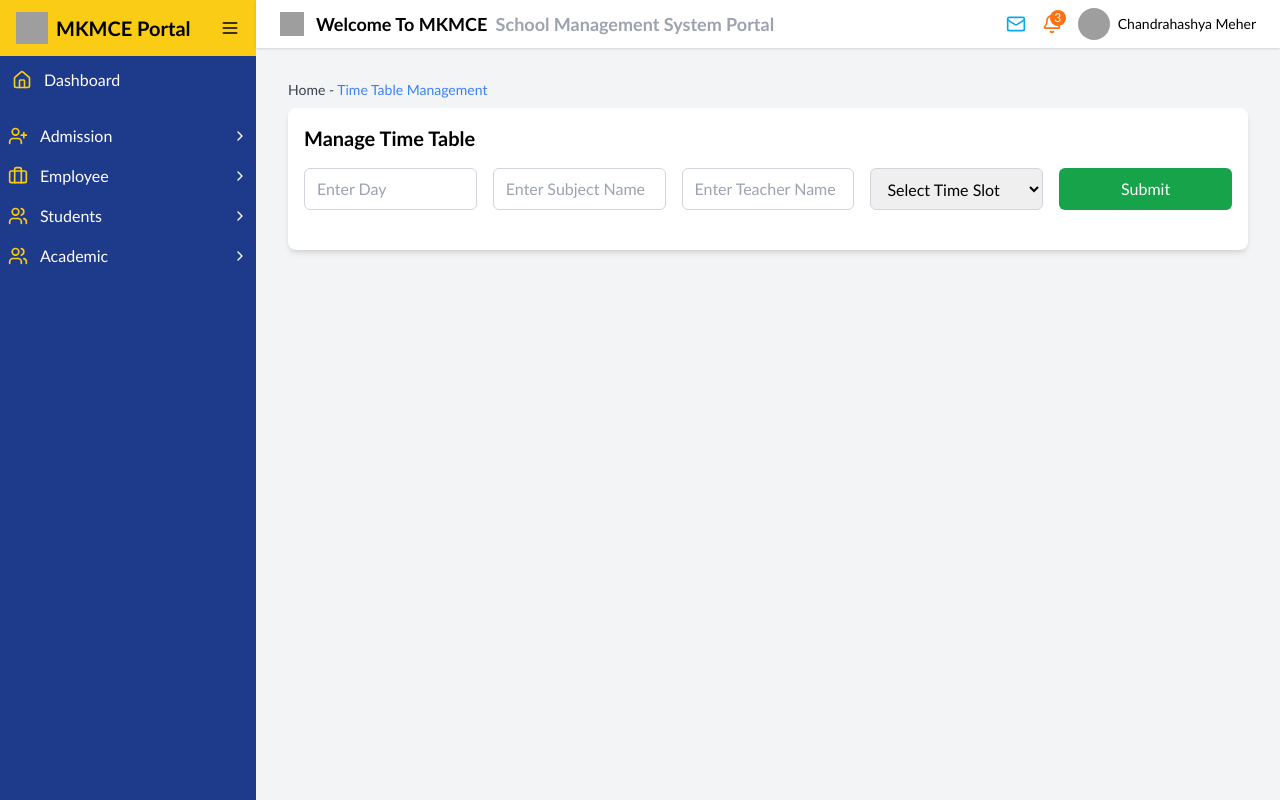
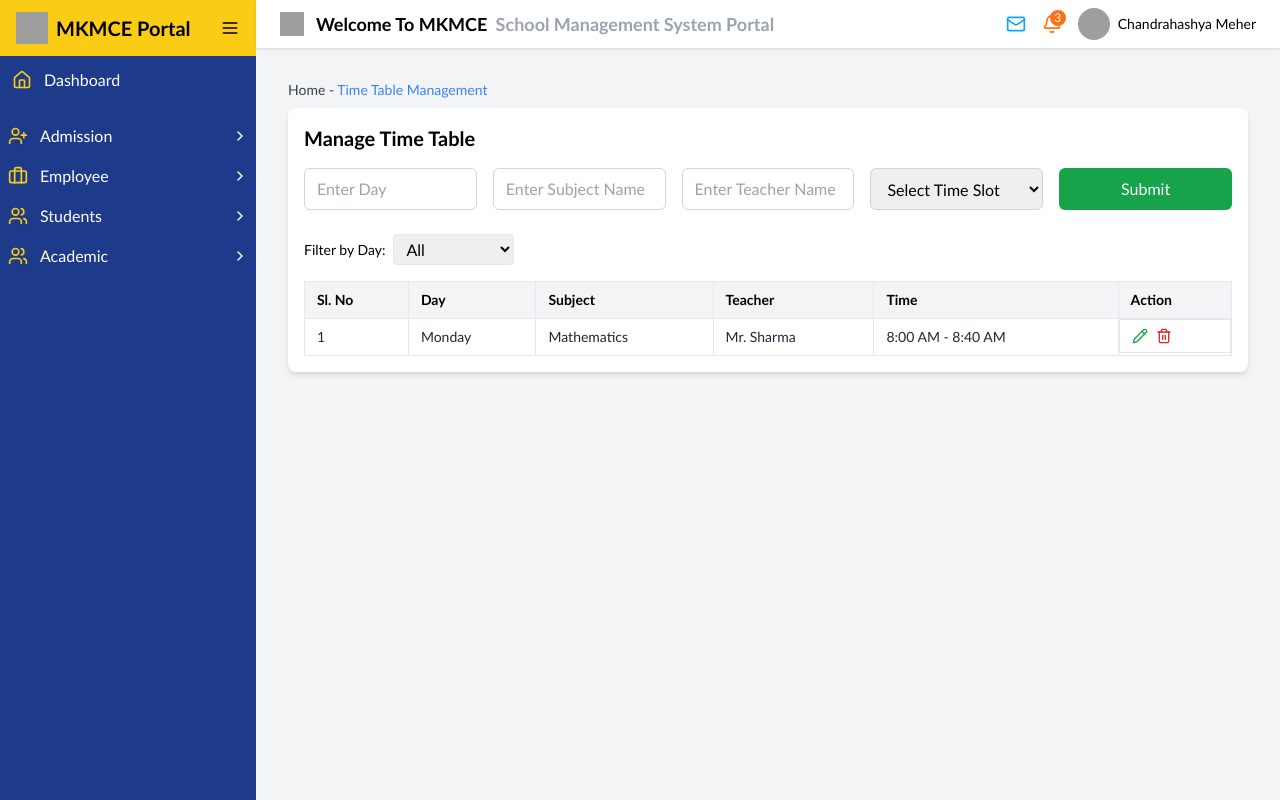
Before and after one commit to Tarunmeher/mkmce-client, a React (Vite) app: page /Academic/timetablemanagement in a window 1280 px wide. Built offline with nearby package versions, Linux system fonts and the light colour scheme; grey boxes are pictures that could not be loaded.

Commit message:
update time table managemant

```diff
--- a/src/Portal/Academic/TimeTableManagement.jsx
+++ b/src/Portal/Academic/TimeTableManagement.jsx
@@ -1,6 +1,74 @@
-import React from "react";
+import React, { useState } from "react";
+import { Pencil, Trash2 } from "lucide-react";
 
 const TimeTableManagement = () => {
+  const [day, setDay] = useState("");
+  const [subject, setSubject] = useState("");
+  const [teacher, setTeacher] = useState("");
+  const [timeSlot, setTimeSlot] = useState("");
+  const [timeTable, setTimeTable] = useState([
+    {
+      id: 1,
+      day: "Monday",
+      subject: "Mathematics",
+      teacher: "Mr. Sharma",
+      timeSlot: "8:00 AM - 8:40 AM",
+    },
+  ]);
+  const [filterDay, setFilterDay] = useState("All");
+  const [editId, setEditId] = useState(null);
+
+  // Handle Submit (Add or Update)
+  const handleSubmit = () => {
+    if (!day || !subject || !teacher || !timeSlot) {
+      return alert("⚠️ Please fill all fields");
+    }
+
+    if (editId) {
+      // Update existing record
+      setTimeTable((prev) =>
+        prev.map((item) =>
+          item.id === editId ? { id: editId, day, subject, teacher, timeSlot } : item
+        )
+      );
+      setEditId(null);
+    } else {
+      // Add new record
+      const newItem = {
+        id: Date.now(),
+        day,
+        subject,
+        teacher,
+        timeSlot,
+      };
+      setTimeTable([...timeTable, newItem]);
+    }
+
+    // Reset fields
+    setDay("");
+    setSubject("");
+    setTeacher("");
+    setTimeSlot("");
+  };
+
+  // Handle Edit
+  const handleEdit = (item) => {
+    setDay(item.day);
+    setSubject(item.subject);
+    setTeacher(item.teacher);
+    setTimeSlot(item.timeSlot);
+    setEditId(item.id);
+  };
+
+  // Handle Delete
+  const handleDelete = (id) => {
+    setTimeTable(timeTable.filter((item) => item.id !== id));
+  };
+
+  // Filter Data
+  const filteredData =
+    filterDay === "All" ? timeTable : timeTable.filter((item) => item.day === filterDay);
+
   return (
     <div className="p-4 bg-gray-100 min-h-screen">
       {/* Breadcrumb */}
@@ -17,29 +85,104 @@ const TimeTableManagement = () => {
           <input
             type="text"
             placeholder="Enter Day"
+            value={day}
+            onChange={(e) => setDay(e.target.value)}
             className="border border-gray-300 px-3 py-2 rounded-md w-full"
           />
           <input
             type="text"
             placeholder="Enter Subject Name"
+            value={subject}
+            onChange={(e) => setSubject(e.target.value)}
             className="border border-gray-300 px-3 py-2 rounded-md w-full"
           />
           <input
             type="text"
             placeholder="Enter Teacher Name"
+            value={teacher}
+            onChange={(e) => setTeacher(e.target.value)}
             className="border border-gray-300 px-3 py-2 rounded-md w-full"
           />
-          <select className="border border-gray-300 px-3 py-2 rounded-md w-full">
-            <option>Select Time Slot</option>
+          <select
+            value={timeSlot}
+            onChange={(e) => setTimeSlot(e.target.value)}
+            className="border border-gray-300 px-3 py-2 rounded-md w-full"
+          >
+            <option value="">Select Time Slot</option>
             <option>8:00 AM - 8:40 AM</option>
             <option>8:40 AM - 9:20 AM</option>
-            <option>9:20 AM - 10:00 PM</option>
-            <option>10:00 PM - 10:40 PM</option>
-            <option>10:40 PM - 11:00 PM</option>
+            <option>9:20 AM - 10:00 AM</option>
+            <option>10:00 AM - 10:40 AM</option>
+            <option>10:40 AM - 11:20 AM</option>
           </select>
-          <button className="bg-green-600 text-white px-4 py-2 rounded-md hover:bg-green-700">
-            Submit
+          <button
+            onClick={handleSubmit}
+            className="bg-green-600 text-white px-4 py-2 rounded-md hover:bg-green-700"
+          >
+            {editId ? "Update" : "Submit"}
           </button>
+        </div>
+
+        {/* Filter */}
+        <div className="flex items-center gap-2 mb-4">
+          <label className="text-sm font-medium">Filter by Day:</label>
+          <select
+            className="border px-2 py-1 rounded"
+            value={filterDay}
+            onChange={(e) => setFilterDay(e.target.value)}
+          >
+            <option value="All">All</option>
+            <option>Monday</option>
+            <option>Tuesday</option>
+            <option>Wednesday</option>
+            <option>Thursday</option>
+            <option>Friday</option>
+            <option>Saturday</option>
+          </select>
+        </div>
+
+        {/* Table */}
+        <div className="overflow-x-auto">
+          <table className="w-full text-sm border border-gray-200">
+            <thead className="bg-gray-100">
+              <tr className="text-left">
+                <th className="border px-3 py-2">Sl. No</th>
+                <th className="border px-3 py-2">Day</th>
+                <th className="border px-3 py-2">Subject</th>
+                <th className="border px-3 py-2">Teacher</th>
+                <th className="border px-3 py-2">Time</th>
+                <th className="border px-3 py-2">Action</th>
+              </tr>
+            </thead>
+            <tbody>
+              {filteredData.map((item, index) => (
+                <tr key={item.id} className="text-gray-800">
+                  <td className="border px-3 py-2">{index + 1}</td>
+                  <td className="border px-3 py-2">{item.day}</td>
+                  <td className="border px-3 py-2">{item.subject}</td>
+                  <td className="border px-3 py-2">{item.teacher}</td>
+                  <td className="border px-3 py-2">{item.timeSlot}</td>
+                  <td className="border px-3 py-2 flex items-center gap-2">
+                    <Pencil
+                      className="w-4 h-4 text-green-600 cursor-pointer"
+                      onClick={() => handleEdit(item)}
+                    />
+                    <Trash2
+                      className="w-4 h-4 text-red-600 cursor-pointer"
+                      onClick={() => handleDelete(item.id)}
+                    />
+                  </td>
+                </tr>
+              ))}
+              {filteredData.length === 0 && (
+                <tr>
+                  <td colSpan={6} className="text-center py-3 text-gray-500">
+                    No records found
+                  </td>
+                </tr>
+              )}
+            </tbody>
+          </table>
         </div>
       </div>
     </div>
```
